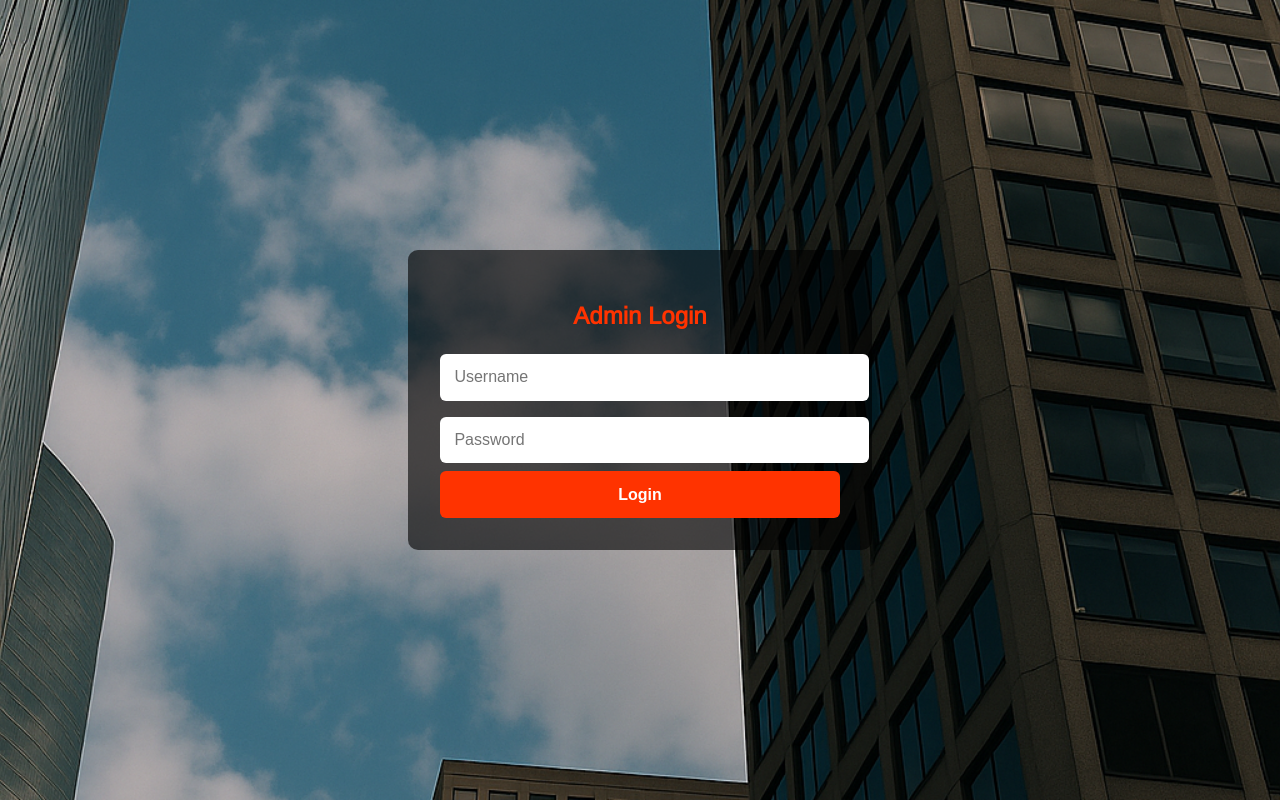
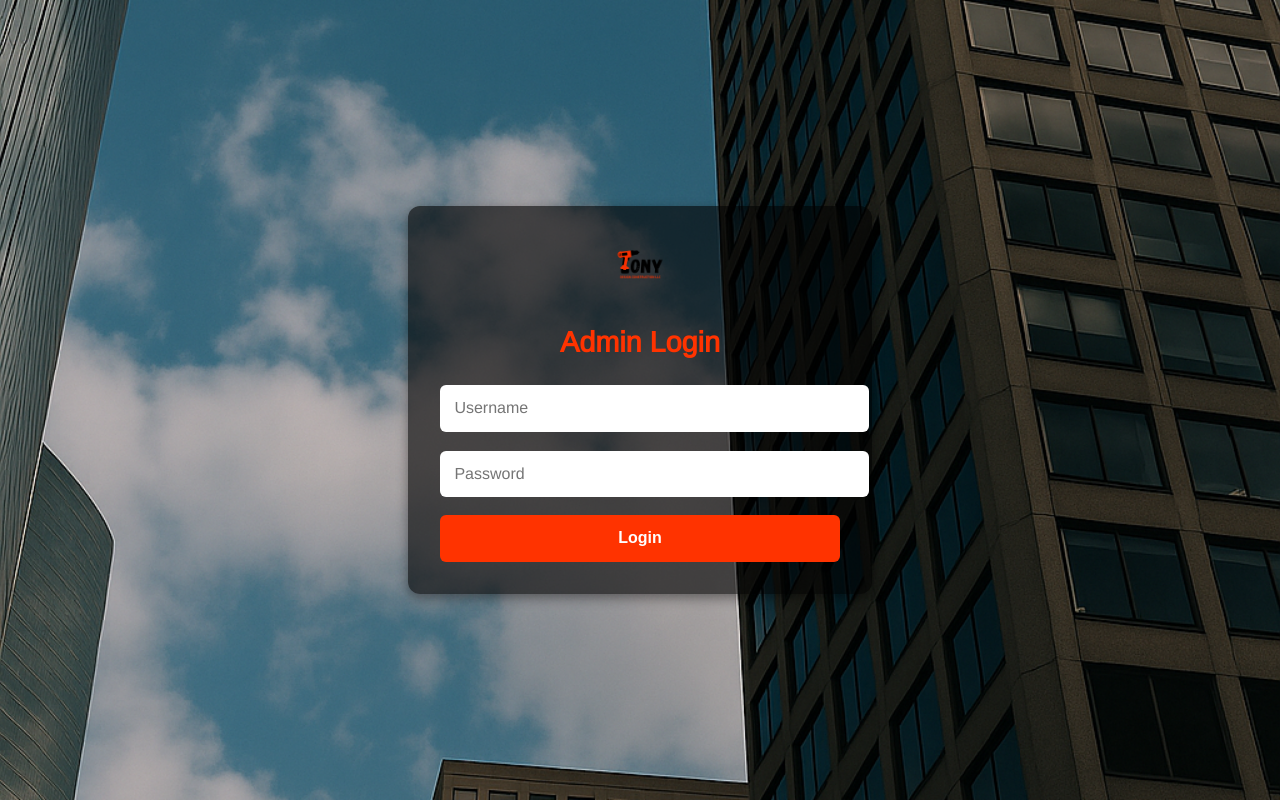
Before and after one commit to EndryMateo/Tony-Construction-BackEnd, a FastAPI app: page /admin/login in a window 1280 px wide. Run offline with FastAPI, Linux system fonts and the light colour scheme.

Commit message:
login desing adjusment

```diff
--- a/templates/login.html
+++ b/templates/login.html
@@ -8,6 +8,7 @@
   <style>
     :root {
       --primary-red: #ff3300;
+      --red-hover: #e62e00;
       --white: #fff;
     }
 
@@ -25,25 +26,36 @@
     .login-box {
       background-color: rgba(0, 0, 0, 0.6);
       padding: 2rem;
-      border-radius: 10px;
+      border-radius: 12px;
       max-width: 400px;
       width: 90%;
       color: var(--white);
       text-align: center;
+      box-shadow: 0 4px 12px rgba(0, 0, 0, 0.4);
+    }
+
+    .logo {
+      margin-bottom: 1.5rem;
+    }
+
+    .logo img {
+      height: 60px;
     }
 
     h2 {
       margin-bottom: 1rem;
       color: var(--primary-red);
+      font-size: 1.8rem;
     }
 
     input {
       width: 100%;
       padding: 0.9rem;
-      margin: 0.5rem 0;
+      margin: 0.6rem 0;
       border: none;
       border-radius: 6px;
       font-size: 1rem;
+      font-family: inherit;
     }
 
     button {
@@ -57,10 +69,11 @@
       font-size: 1rem;
       cursor: pointer;
       transition: background-color 0.3s ease;
+      margin-top: 0.5rem;
     }
 
     button:hover {
-      background-color: #e62e00;
+      background-color: var(--red-hover);
     }
 
     .error {
@@ -74,10 +87,17 @@
 </head>
 <body>
   <div class="login-box">
+    <!-- ✅ Logo de la empresa -->
+    <div class="logo">
+      <img src="/static/uploads/logo.png" alt="Tony Design Construction Logo">
+    </div>
+
     <h2>Admin Login</h2>
+
     {% if error %}
     <div class="error">{{ error }}</div>
     {% endif %}
+
     <form method="post" action="/admin/login">
       <input type="text" name="username" placeholder="Username" required />
       <input type="password" name="password" placeholder="Password" required />
```
